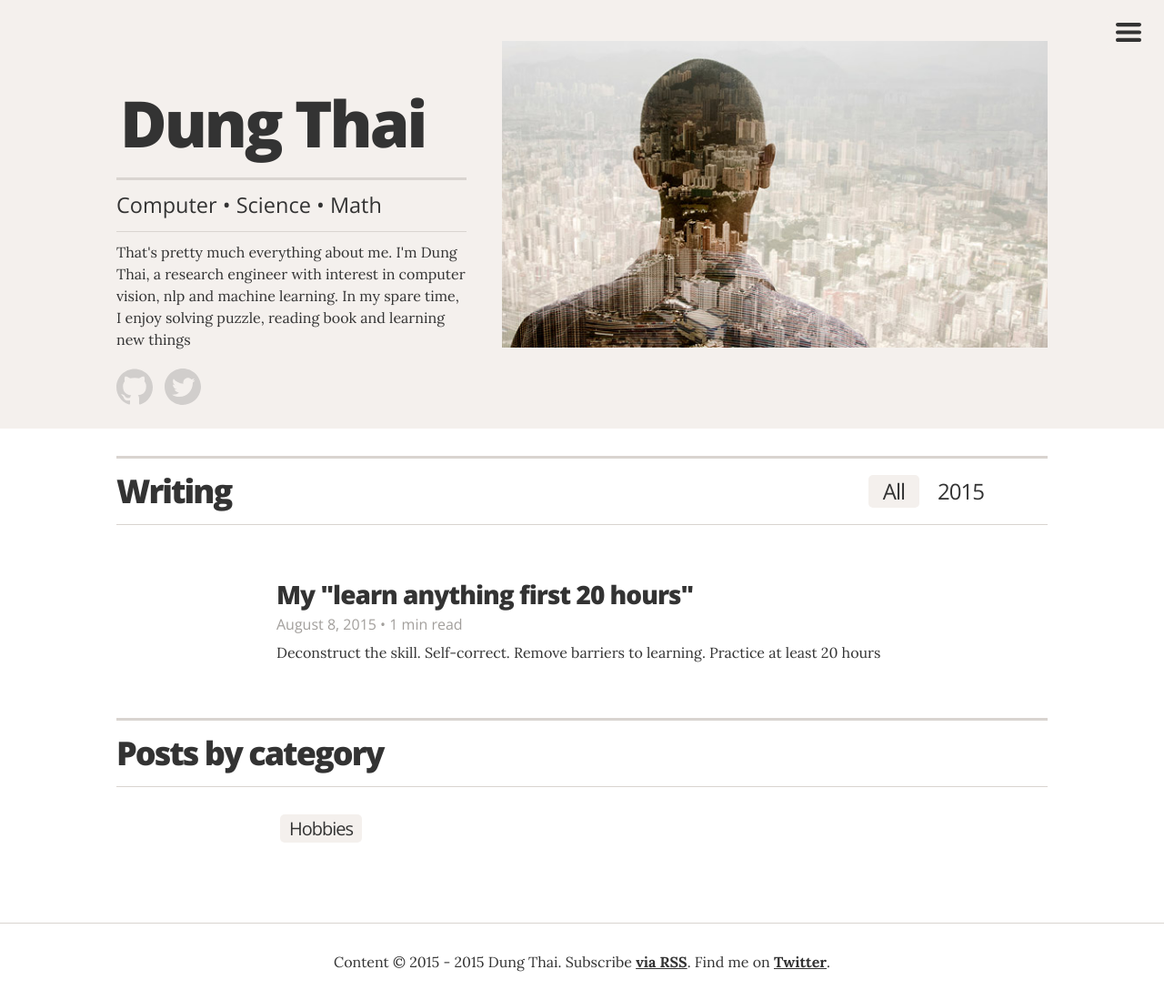
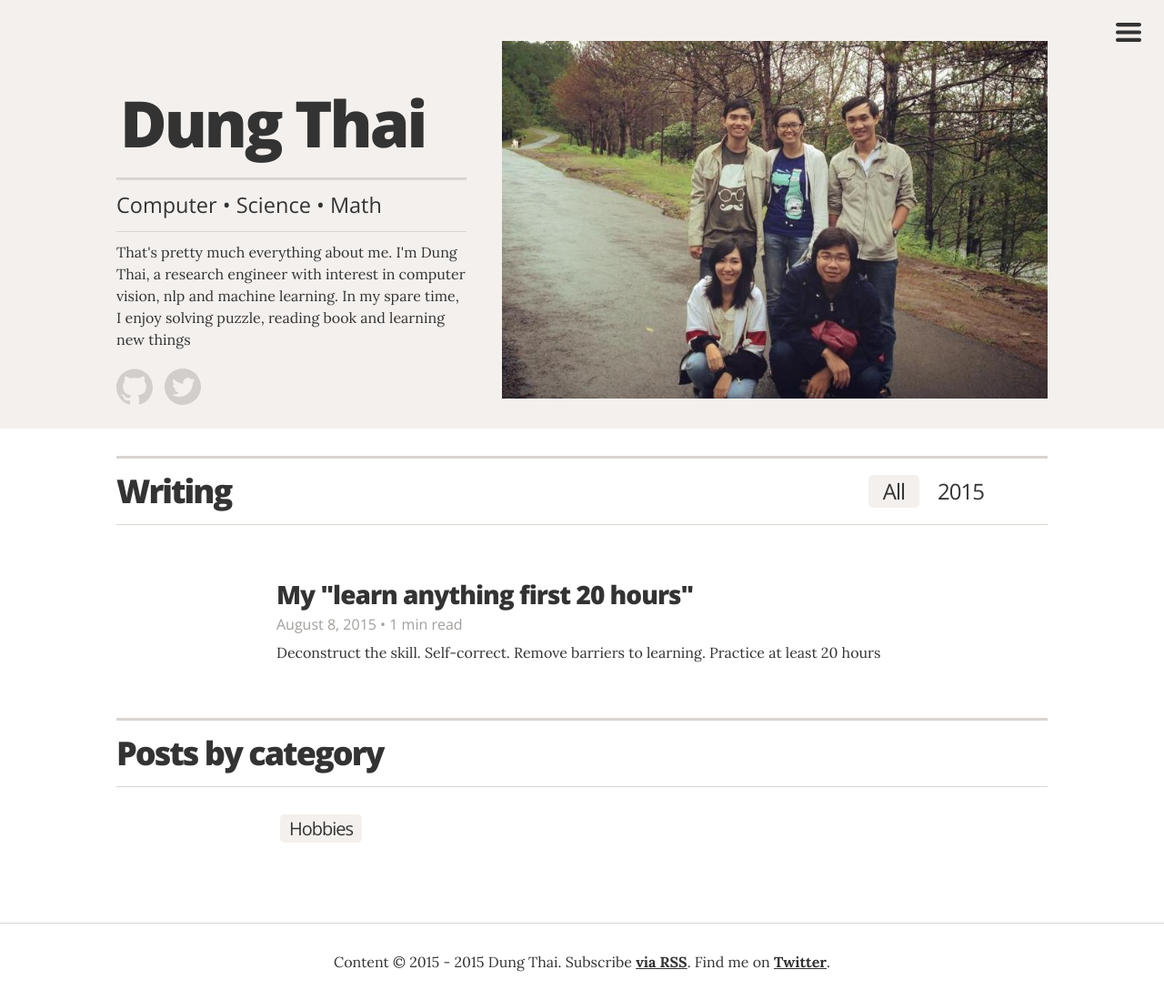
Before and after one commit to dungtn/dungtn.github.io, a Jekyll site: the page built from index.html, in a window 1280 px wide. Shown: the whole page at 91% size. Built offline with Jekyll 4.4.1, drawn with Linux system fonts in a browser that asks for light colours; nearby versions of some CDN libraries.

Commit message:
Add new image

```diff
--- a/_includes/header.html
+++ b/_includes/header.html
@@ -13,7 +13,7 @@
         </div>
 
         <div class="my-avatar index">
-            <img class="my-photo" src="/img/deep-learning.jpg" alt="Google Deep Leearning" />
+            <img class="my-photo" src="/img/zigbee07plus.jpg" alt="Google Deep Leearning" />
         </div>
     </div>
 </header>
```
Also changed, not shown: about/index.md (+1 -1 lines), img/zigbee07plus.jpg (added).
